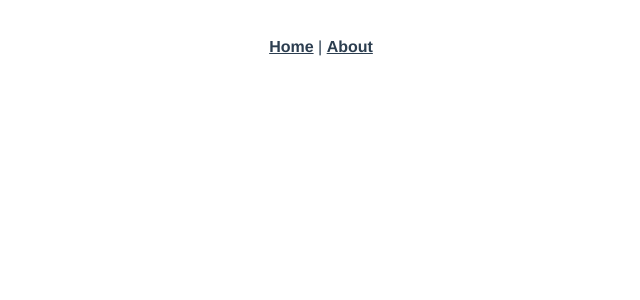
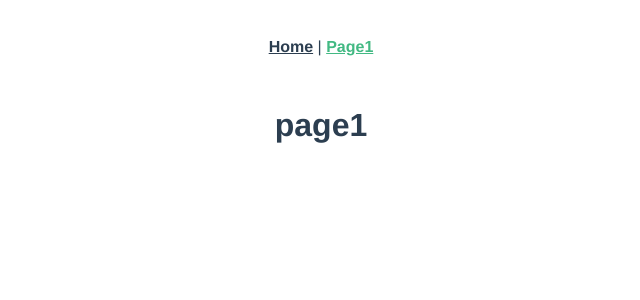
Before and after one commit to konno10/hoge, a Vue app: page /Page1 in a window 1280 px wide. Shown: the top 300 px of the page, without its empty margins (319-959 px from the left). Built offline with nearby package versions, Linux system fonts and the light colour scheme.

Commit message:
Page1作成

```diff
--- a/src/App.vue
+++ b/src/App.vue
@@ -2,7 +2,7 @@
   <div id="app">
     <div id="nav">
       <router-link to="/">Home</router-link> |
-      <router-link to="/about">About</router-link>
+      <router-link to="/Page1">Page1</router-link>
     </div>
     <router-view/>
   </div>
--- a/src/router/index.js
+++ b/src/router/index.js
@@ -11,12 +11,9 @@ const routes = [
     component: Home
   },
   {
-    path: '/about',
-    name: 'About',
-    // route level code-splitting
-    // this generates a separate chunk (about.[hash].js) for this route
-    // which is lazy-loaded when the route is visited.
-    component: () => import(/* webpackChunkName: "about" */ '../views/About.vue')
+    path: '/Page1',
+    name: 'Page1',
+    component: () => import('../views/Page1.vue')
   }
 ]
 
--- a/src/views/About.vue
+++ b/src/views/Page1.vue
@@ -1,5 +1,5 @@
 <template>
   <div class="about">
-    <h1>This is an about page</h1>
+    <h1>page1</h1>
   </div>
 </template>
```
